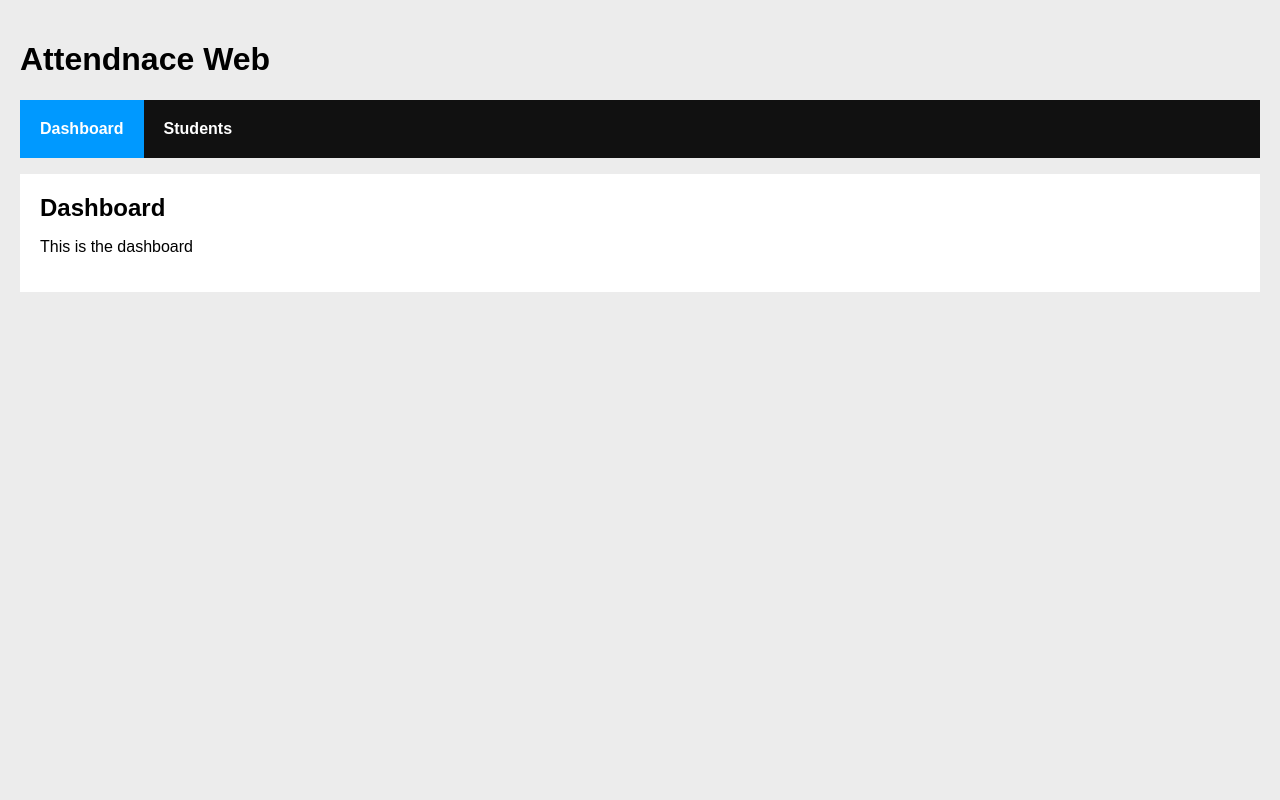
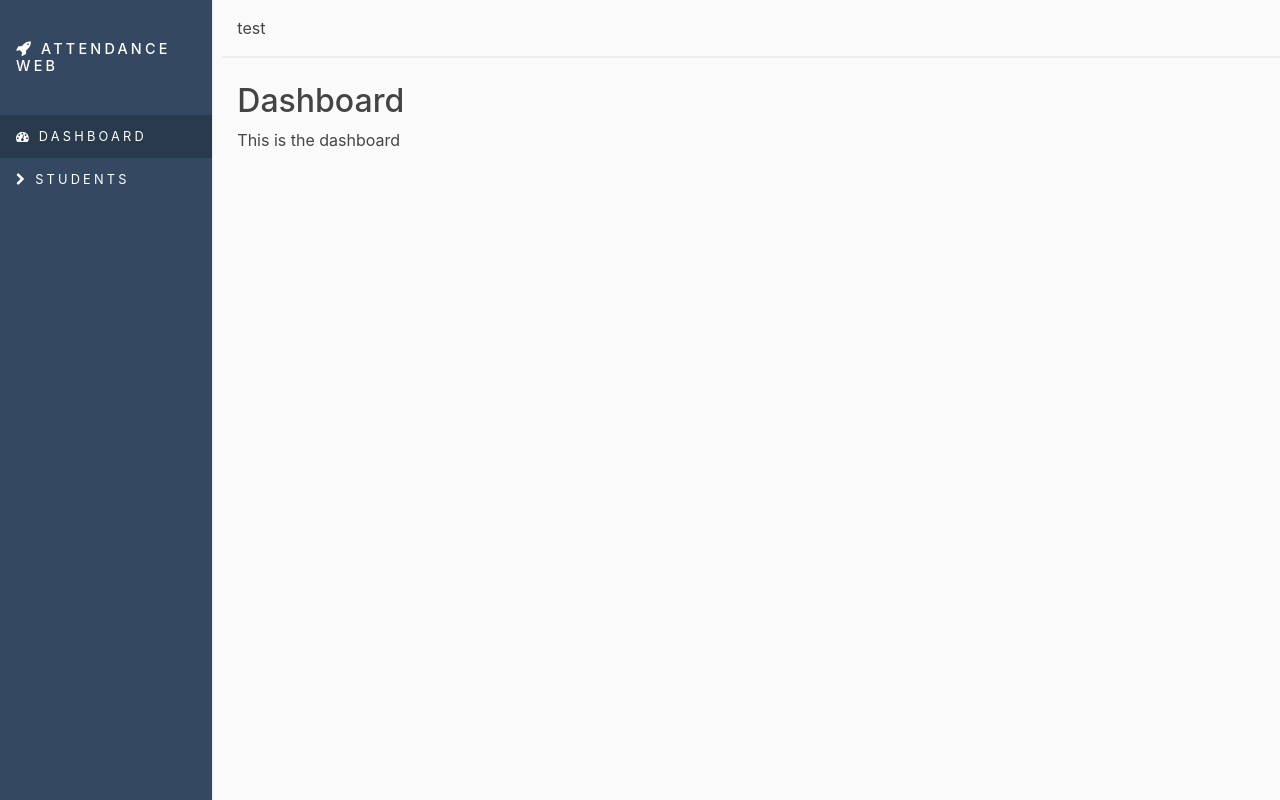
Before and after one commit to kapantzak/AttendanceWeb, a React app: page / in a window 1280 px wide. Built offline with nearby package versions, Linux system fonts and the light colour scheme.

Commit message:
Added UI elements

```diff
--- a/public/index.html
+++ b/public/index.html
@@ -5,8 +5,10 @@
     <meta name="viewport" content="width=device-width, initial-scale=1, shrink-to-fit=no">
     <meta name="theme-color" content="#000000">
     <title>Attendance Web</title>
+    <!-- <link rel="stylesheet" href="assets/bootstrap/css/bootstrap.min.css"> -->
   </head>
   <body>
     <div id="root"></div>
+    <!-- <script src="assets/bootstrap/js/bootstrap.min.js"></script> -->
   </body>
 </html>
--- a/src/Main.tsx
+++ b/src/Main.tsx
@@ -3,21 +3,43 @@ import { Component } from 'react';
 import { Route, NavLink, HashRouter } from 'react-router-dom';
 import Dashboard from './Dashboard';
 import Students from './Students';
+// import { Button } from 'reactstrap';
 
 class Main extends Component {
     render() {
         return (
             <HashRouter>
-                <div>
-                    <h1>Attendnace Web</h1>
-                    <ul className="header">
-                        <li><NavLink exact to="/">Dashboard</NavLink></li>
-                        <li><NavLink to="/students">Students</NavLink></li>
-                    </ul>
-                    <div className="content">
-                        <Route exact path="/" component={Dashboard}/>
-                        <Route path="/students" component={Students}/>
+                <div className="container-fluid">
+                    <div className="row">
+
+                        <nav className="sidebar col-xs-12 col-sm-4 col-lg-3 col-xl-2 bg-faded sidebar-style-1">
+                            <h1 className="site-title"><a href="index.html"><em className="fa fa-rocket"></em> Attendance Web</a></h1>
+
+                            <ul className="nav nav-pills flex-column sidebar-nav">
+                                <li className="nav-item"><NavLink exact to="/"><i className="fa fa-dashboard"></i> Dashboard</NavLink></li>
+                                <li className="nav-item"><NavLink to="/students"><i className="fa fa-chevron-right"></i> Students</NavLink></li>
+                            </ul>
+                        </nav>
+
+                        <main className="col-xs-12 col-sm-8 offset-sm-4 col-lg-9 offset-lg-3 col-xl-10 offset-xl-2 pt-3 pl-4">
+
+                            <header className="page-header row justify-center">
+                                <div className="col-sm-12">
+                                    test
+                                </div>
+                            </header>
+
+                            <section className="row">
+                                <div className="col-sm-12">
+                                    <Route exact path="/" component={Dashboard}/>
+                                    <Route path="/students" component={Students}/>
+                                </div>
+                            </section>
+
+                        </main>
+
                     </div>
+
                 </div>
             </HashRouter>
         );
--- a/src/index.css
+++ b/src/index.css
@@ -1,38 +1,83 @@
 body {
-    background-color: #ececec;
-    padding: 20px;
-    margin: 0;
-  }
-  h1, h2, p, ul, li {
-    font-family: sans-serif;
-  }
-  ul.header li {
-    display: inline;
-    list-style-type: none;
-    margin: 0;
-  }
-  ul.header {
-    background-color: #111;
-    padding: 0;
-  }
-  ul.header li a {
-    color: #FFF;
-    font-weight: bold;
-    text-decoration: none;
-    padding: 20px;
-    display: inline-block;
-  }
-  .content {
-    background-color: #FFF;
-    padding: 20px;
-  }
-  .content h2 {
-    padding: 0;
-    margin: 0;
-  }
-  .content li {
-    margin-bottom: 10px;
-  }
-  .active {
-    background-color: #0099FF;
-  }
+    background-color: #fafafa;
+    font-size: 16px;
+    color: #444444;
+}
+a, a:visited {
+  color: #293a4c; }
+
+a:hover, a:focus, a:active {
+  color: #293a4c;
+  text-decoration: none; }
+
+.nav-pills .nav-item.show .nav-link, .nav-pills .nav-link.active {
+  background-color: #293a4c; }
+.sidebar {
+  position: fixed;
+  top: 0;
+  bottom: 0;
+  left: 0;
+  padding: 20px;
+  padding-left: 0;
+  padding-right: 0;
+  z-index: 1000;
+  overflow-x: hidden;
+  overflow-y: auto;
+  /* Scrollable contents if viewport is shorter than content. */
+  border-right: 1px solid #eee;
+  background: #344861; }
+.clear {
+  clear: both; }
+.sidebar a {
+  width: 100%;
+  display: inline-block;
+  color: #fff;
+  text-transform: uppercase;
+  font-size: .8rem;
+  letter-spacing: .2rem;
+  padding: .75rem 1rem; }
+.sidebar em {
+  font-size: 1rem; }
+.sidebar h1 {
+  color: #fff;
+  border: none;
+  font-size: 0.9rem;
+  padding: 0rem 1rem;
+  text-transform: uppercase;
+  letter-spacing: .2rem; }
+.sidebar .site-title {
+  margin-top: .5rem;
+  margin-bottom: 1.75rem; }
+.sidebar .site-title a {
+  font-size: .9rem;
+  padding-left: 0;
+  padding-right: 0;
+  cursor: pointer; }
+.sidebar .site-title a:hover {
+  background: none !important; }
+.sidebar .nav {
+  margin-bottom: 20px; }
+.sidebar .nav-item {
+  width: 100%; }
+.sidebar .nav-item + .nav-item {
+  margin-left: 0; }
+.sidebar .nav-link {
+  border-radius: 0; }
+.sidebar .logout-button {
+  position: absolute;
+  bottom: 20px;
+  left: 20px;
+  width: 85%;
+  text-align: center;
+  border-radius: .3rem; }
+
+.sidebar a:focus, .sidebar a:visited, .sidebar a:hover, .sidebar a:active,
+a.active {
+  background-color: #293a4c !important; }
+
+.page-header {
+  margin-top: 0rem;
+  margin-bottom: 1.5rem;
+  padding-bottom: 1rem;
+  border-bottom: 2px solid #eee;
+  height: auto; }
--- a/src/index.tsx
+++ b/src/index.tsx
@@ -1,6 +1,9 @@
 import * as React from 'react';
 import * as ReactDOM from 'react-dom';
 import Main from './Main';
+import 'jquery';
+import 'bootstrap/dist/css/bootstrap.min.css';
+import 'font-awesome/css/font-awesome.css';
 import './index.css';
 
 ReactDOM.render(
```
Also changed, not shown: package.json (+19 -1 lines), 3 other files (tests, documents, lock files or other folders).
